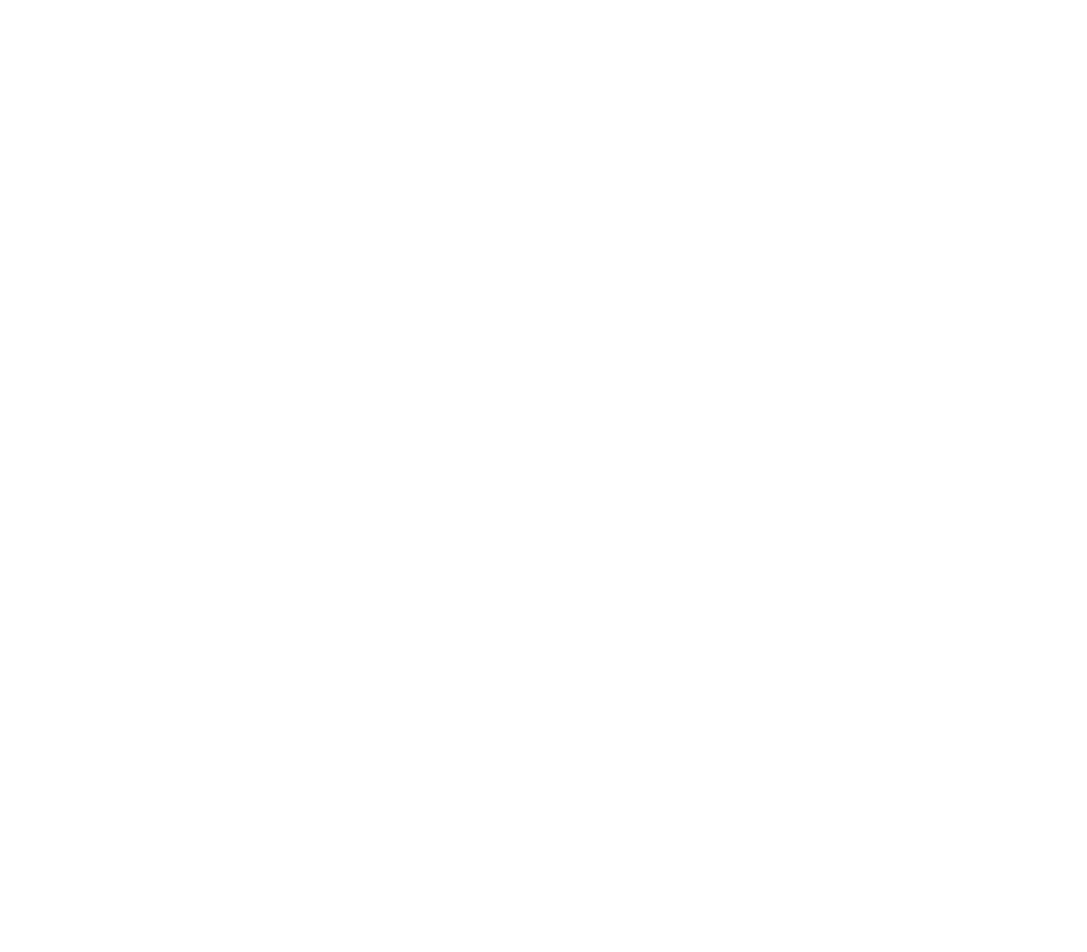
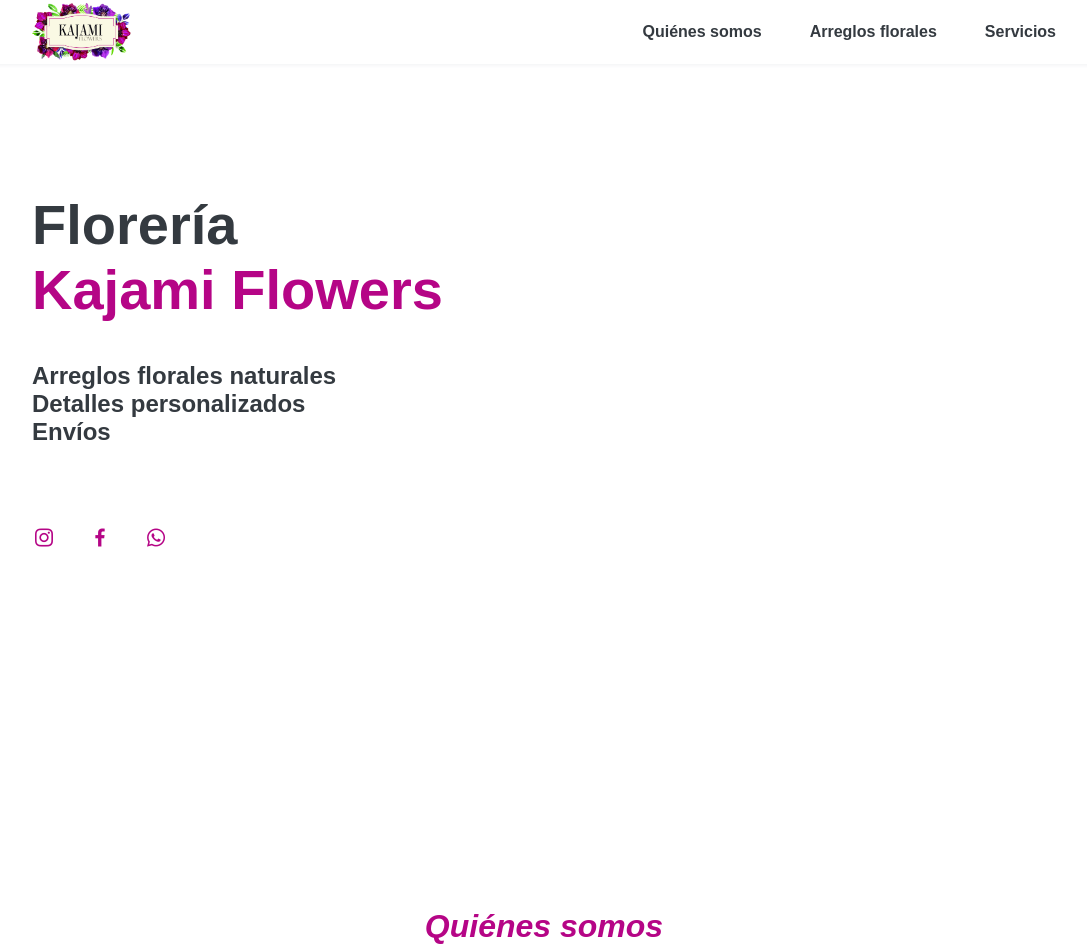
Before and after one commit to melicasasco/kajamiflowers, a plain HTML site: page index.html in a window 1280 px wide. Shown: the top 952 px of the page, without its empty margins (96-1183 px from the left). Before the commit the page ends 800 px from the top, so only its background shows below. Drawn offline with nearby package versions, Linux system fonts and the light colour scheme; a web font is replaced by a local one.

Commit message:
navbar y quienes somos

```diff
--- a/index.html
+++ b/index.html
@@ -2,11 +2,76 @@
 <html lang="en">
     <head>
         <meta charset="UTF-8">
-    <meta http-equiv="X-UA-Compatible" content="IE=edge">
         <meta name="viewport" content="width=device-width, initial-scale=1.0">
-    <title>Document</title>
+        <link rel="stylesheet" href="styles/styles.css">
+        <!--BOX ICONS iconitos para redes-->
+        <link href='https://cdn.jsdelivr.net/npm/boxicons@2.0.5/css/boxicons.min.css' rel='stylesheet'>
     </head>
     <body>
+        <header class="l-header">
+            <nav class="nav bd-grid">
+                <div>
+                    <a href="#">
+                        <img   class="nav__logo"src="assets/logoKajami.png" >
+                    </a>
+                </div>
+                <div class="nav__menu" id="nav-menu">
+                    <ul class="nav__list">
+                        <li class="nav__item"><a href="#quienesSomos" class="nav__link">Quiénes somos</a></li>
+                        <li class="nav__item"><a href="#Productos" class="nav__link">Arreglos florales</a></li>
+                        <li class="nav__item"><a href="#servicios" class="nav__link">Servicios</a></li>
+                    </ul>
+                </div>
+                <div class="nav__toggle" id="nav-toggle">
+                    <i class='bx bx-menu'></i>
+                </div>
+            </nav>
+        </header>
+        <main>
+            <section class="home bd-grid" id="home">
+                <div class="home__data">
+                    <h1 class="home__title"><br>Florería<br> <span class="home__title-color">Kajami Flowers</span></h1>
+                    <h2 class="home__subtitle">Arreglos florales naturales<br>Detalles personalizados<br>Envíos</h3>
+                </div>
+                <div class="home__social">
+                    <a href="" class="home__social-icon"><i class='bx bxl-instagram'></i></a>
+                    <a href="" class="home__social-icon"><i class='bx bxl-facebook' ></i></a>
+                    <a href=""><i class="home__social-icon"><i class='bx bxl-whatsapp' ></i></a>
+                </div>
+            </section>
+        </main>
+               <!--
+            <section class="home bd-grid" id="home">
+                <div class="Productos section" id="Productos">
+                    <h2 class="section-title">Productos destacados</h2>
+                    <div class="Productos__container bd-grid">
+                        <div class="Productos__img">
+                            <img src="assets/img1.jpg" alt="Proyecto Les Chats"></a>
+                        </div>
+                        <div class="Productos__img">
+                            <img src="assets/img2.jpg" alt=""></a>
+                        </div>
+                    </div>
+                </div>
+            </section>
+            <!--Sobre notros-->
+            <section class="quienesSomos section " id="quienesSomos">
+                <h2 class="section-title">Quiénes somos</h2>
 
+                <div class="quienesSomos__container bd-grid">
+                    <div class="quienesSomos__img">
+                        <img src="assets/kajamiTeam.jpg" alt="">
+                    </div>
+                    <div>
+                        <h2 class="quienesSomos__subtitle">Kajami flowers</h2>
+                        <p class="quienesSomos__text">Lorem ipsum dolor sit amet consectetur adipisicing elit. Autem cupiditate dignissimos earum sint veritatis aperiam molestias? Fugit quia explicabo porro error. Officiis soluta ipsum accusantium iusto provident beatae deserunt ratione!</p>
+                    </div>
+                </div>
+
+        <!--scroll reveal // efectitos -->
+        <script src="https://unpkg.com/scrollreveal"></script>
+
+        <!--mi JS-->
+        <script src="js/main.js"></script>
     </body>
 </html>
--- a/js/main.js
+++ b/js/main.js
@@ -0,0 +1,46 @@
+/*===== MENU SHOW =====*/
+const showMenu = (toggleId, navId) =>{
+    const toggle = document.getElementById(toggleId),
+    nav = document.getElementById(navId)
+
+    if(toggle && nav){
+        toggle.addEventListener('click', ()=>{
+            nav.classList.toggle('show')
+        })
+    }
+}
+showMenu('nav-toggle','nav-menu')
+
+/*===== ACTIVE AND REMOVE MENU =====*/
+const navLink = document.querySelectorAll('.nav__link');
+
+function linkAction(){
+  /*Active link*/
+  navLink.forEach(n => n.classList.remove('active'));
+  this.classList.add('active');
+
+  /*Remove menu mobile*/
+  const navMenu = document.getElementById('nav-menu')
+  navMenu.classList.remove('show')
+}
+navLink.forEach(n => n.addEventListener('click', linkAction));
+
+/*===== SCROLL REVEAL ANIMATION =====*/
+const sr = ScrollReveal({
+    origin: 'top',
+    distance: '80px',
+    duration: 2000,
+    reset: true
+});
+
+/*SCROLL HOME*/
+sr.reveal('.home__title',{});
+sr.reveal('.home__subtitle',{delay: 200});
+sr.reveal('.button',{delay: 200});
+sr.reveal('.home__img',{delay: 400});
+sr.reveal('.home__social-icon',{ interval: 200});
+
+/*SCROLL quienesSomos*/
+sr.reveal('.quienesSomos__img',{});
+sr.reveal('.quienesSomos__subtitle',{delay: 400});
+sr.reveal('.quienesSomos__text',{delay: 400});
--- a/styles/styles.css
+++ b/styles/styles.css
@@ -0,0 +1,341 @@
+@import url("href='https://fonts.googleapis.com/css?family=Montserrat");
+/*===== VARIABLES CSS =====*/
+:root{
+  --header-height: 3rem;
+  --font-semi: 600;
+}
+
+/*===== Colores =====*/
+:root{
+  --first-color: #b50586;
+  --second-color: #343a40;
+}
+
+.nav__logo{
+  height: 4rem;
+}
+
+/*===== Fuente y tipografia =====*/
+:root{
+  --body-font: 'Montserrat', sans-serif;
+  --big-font-size: 2rem;
+  --h2-font-size: 1.25rem;
+  --normal-font-size: 0.938rem;
+}
+@media screen and (min-width: 768px){
+  :root{
+    --big-font-size: 3.5rem;
+    --h2-font-size: 2rem;
+    --normal-font-size: 1rem;
+  }
+}
+
+/* Margenes */
+:root{
+  --mb-1: 0.5rem;
+  --mb-2: 1rem;
+  --mb-3: 1.5rem;
+  --mb-4: 2rem;
+  --mb-5: 2.5rem;
+  --mb-6: 3rem;
+}
+
+/* z index */
+:root{
+  --z-back: -10;
+  --z-normal: 1;
+  --z-tooltip: 10;
+  --z-fixed: 100;
+}
+
+*,::before,::after{
+  box-sizing: border-box;
+}
+html{
+  scroll-behavior: smooth;
+}
+body{
+  margin: var(--header-height) 0 0 0;
+  font-family: var(--body-font);
+  font-size: var(--normal-font-size);
+  color: var(--second-color);
+}
+h1,h2,p{
+  margin: 0;
+}
+ul{
+  margin: 0;
+  padding: 0;
+  list-style: none;
+}
+a{
+  text-decoration: none;
+}
+img{
+  max-width: 100%;
+  height: auto;
+  display: block;
+}
+
+.section-title{
+  position: relative;
+  font-size: var(--h2-font-size);
+  color: var(--first-color);
+  margin-top: var(--mb-2);
+  margin-bottom: var(--mb-4);
+  text-align: center;
+}
+.section-title::after{
+  position: absolute;
+  content: "";
+  width: 64px;
+  height: 0.18rem;
+  left: 0;
+  right: 0;
+  margin: auto;
+  top: 2rem;
+  background-color: var(--first-color);
+}
+.section{
+  padding-top: 3rem;
+  padding-bottom: 2rem;
+}
+
+/* LAYOUT */
+.bd-grid{
+  max-width: 1024px;
+  display: grid;
+  grid-template-columns: 50%;
+  grid-column-gap: 1rem;
+  width: calc(100% - 4rem);
+  margin-left: var(--mb-2);
+  margin-right: var(--mb-2);
+}
+
+/*.bd-grid-home{
+  max-width: 1024px;
+  display: grid;
+  grid-template-columns: 100%;
+  grid-column-gap: 1rem;
+  width: calc(100% - 2rem);
+  margin-left: var(--mb-4);
+  margin-right: var(--mb-4);
+}
+*/
+.l-header{
+  width: 100%;
+  position: fixed;
+  top: 0;
+  left: 0;
+  z-index: var(--z-fixed);
+  background-color: #fff;
+  box-shadow: 0 1px 4px rgba(146,161,176,.15);
+}
+
+/* NAV */
+.nav{
+  height: var(--header-height);
+  display: flex;
+  justify-content: space-between;
+  align-items: center;
+  font-weight: var(--font-semi);
+}
+@media screen and (max-width: 768px){
+  .nav__menu{
+    position: fixed;
+    top: var(--header-height);
+    right: -100%;
+    width: 80%;
+    height: 100%;
+    padding: 2rem;
+    background-color: var(--second-color);
+    transition: .5s;
+  }
+}
+.nav__item{
+  margin-bottom: var(--mb-4);
+}
+.nav__link{
+  position: relative;
+  color: #fff;
+}
+.nav__link:hover{
+  position: relative;
+}
+.nav__link:hover::after{
+  position: absolute;
+  content: "";
+  width: 100%;
+  height: 0.18rem;
+  left: 0;
+  top: 2rem;
+  background-color: var(--first-color);
+}
+.nav__logo{
+  color: var(--second-color);
+}
+.nav__toggle{
+  color: var(--second-color);
+  font-size: 1.5rem;
+  cursor: pointer;
+}
+
+/*Active menu*/
+.active::after{
+  position: absolute;
+  content: "";
+  width: 100%;
+  height: 0.18rem;
+  left: 0;
+  top: 2rem;
+  background-color: var(--first-color);
+}
+
+/*=== Show menu ===*/
+.show{
+  right: 0;
+}
+
+/*===== HOME =====*/
+.home{
+  height: calc(100vh - 3rem);
+  row-gap: 1rem;
+}
+.home__data{
+  align-self: center;
+}
+.home__title{
+  font-size: var(--big-font-size);
+  margin-bottom: var(--mb-5);
+}
+.home__title-color{
+  color: var(--first-color);
+}
+.home__social{
+  display: flex;
+  flex-direction: column;
+}
+.home__social-icon{
+  width: max-content;
+  margin-bottom: var(--mb-2);
+  font-size: 1.5rem;
+  color: var(--first-color);
+}
+.home__social-icon:hover{
+  color: var(--first-color);
+}
+
+/* ===== somos =====*/
+.quienesSomos__container{
+  row-gap: 2rem;
+  text-align: center;
+}
+.quienesSomos__subtitle{
+  margin-bottom: var(--mb-2);
+}
+.quienesSomos__img{
+  justify-self: center;
+}
+.quienesSomos__img img{
+  width: 200px;
+  border-radius: .5rem;
+}
+
+
+/* ===== productos...
+.Productos__container{
+
+  row-gap: 1rem;
+}
+.Productos__img{
+  box-shadow: 0 4px 25px rgba(14,36,49,.15);
+  border-radius: .5rem;
+  overflow: hidden;
+}
+.Productos__img img{
+  transition: 1s;
+  cursor: pointer;
+}
+.Productos__img img:hover{
+  transform: scale(1.1);
+}=====*/
+
+/*MEDIA QUERIES*/
+
+
+@media screen and (min-width: 768px){
+  body{
+    margin: 0;
+  }
+  .section{
+    padding-top: 4rem;
+    padding-bottom: 3rem;
+  }
+  .section-title{
+    margin-bottom: var(--mb-6);
+  }
+  .section-title::after{
+    width: 80px;
+    top: 3rem;
+  }
+
+  .nav{
+    height: calc(var(--header-height) + 1rem);
+  }
+  .nav__list{
+    display: flex;
+    padding-top: 0;
+  }
+  .nav__item{
+    margin-left: var(--mb-6);
+    margin-bottom: 0;
+  }
+  .nav__toggle{
+    display: none;
+  }
+  .nav__link{
+    color: var(--second-color);
+  }
+
+  .home{
+    height: 100vh;
+  }
+  .home__data{
+    align-self: flex-end;
+  }
+  .home__social{
+    padding-top: 0;
+    padding-bottom: 2.5rem;
+    flex-direction: row;
+    align-self: center;
+  }
+  .home__social-icon{
+    margin-bottom: 0;
+    margin-right: var(--mb-4);
+  }
+
+  .quienesSomos__container{
+    grid-template-columns: repeat(2,1fr);
+    align-items: center;
+    text-align: initial;
+    line-height: 2rem;
+  }
+  .quienesSomos__img img{
+    width: 300px;
+  }
+  /*.Productos__container{
+    grid-template-columns: repeat(2, 2fr);
+    grid-template-rows: repeat(2,2fr);
+    column-gap: 2rem;*/
+  }
+
+  @media screen and (min-width: 1024px){
+  .bd-grid{
+    margin-left: auto;
+    margin-right: auto;
+  }
+
+@media screen and (max-width: 1024px){
+  .nav__logo{
+    height: 2rem;
+  }
```
Also changed, not shown: assets/img1.jpg (added), assets/img2.jpg (added), assets/img3.jpg (added), assets/kajamiTeam.jpg (added), assets/logoKajami.png (added). Lines whose indentation alone changed are shown as unchanged.
